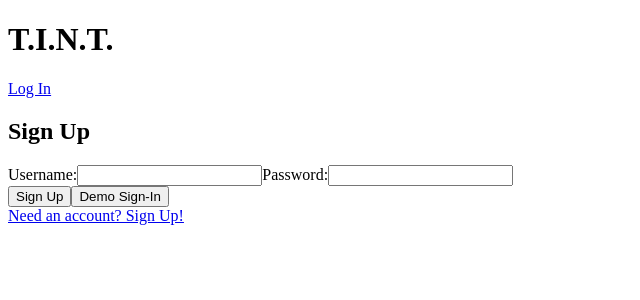
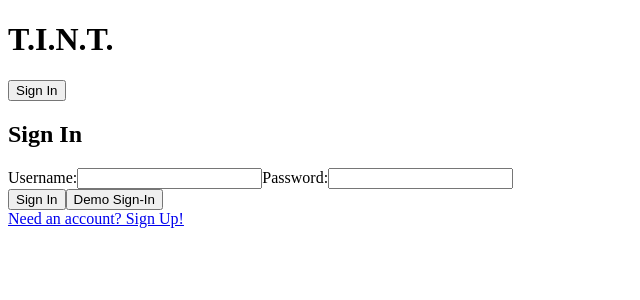
Before and after one commit to ACBullen/full_stack_tint, a React app: page /#/login in a window 1280 px wide. Before the commit this address led to /#/signup. Shown: the top 300 px of the page, without its empty margins (0-640 px from the left). Built offline with nearby package versions, Linux system fonts and the light colour scheme; the HTML template or start-up script is replaced by a standard one.

Commit message:
Add links to swap between sign up and sign in. Solve re-render issues by addingwithRouter to AuthRoute and SessionFormContainer

```diff
--- a/app/assets/stylesheets/static_pages.scss
+++ b/app/assets/stylesheets/static_pages.scss
@@ -35,25 +35,69 @@ body {
   padding: 5px;
   width: 400px;
   margin: 40px;
+  margin-top: 100px;
   border-radius: 5px;
 
 }
 
+
+
 #SessionForm input {
-  margin: 0 auto;
+  margin: 10px auto;
   display: block;
+  width: 160px;
 }
-#SessionForm h2 {
-  margin: 10 auto;
-  display: inline-block;
+
+#SessionForm lable {
+  margin: 10px auto;
+  font-size: 18px;
+}
+
+#SFHeader {
   width: 410px;
   border-bottom: 1px solid black;
+  display: flex;
+  justify-content: center;
+  margin-bottom: 40px;
+}
 
+#SFHeader h2 {
+  margin: 5 auto;
+  display: inline-block;
+
+}
+
+#SignIn-Up-demo-buttons{
+  display: flex;
+  justify-content: space-around;
+  width: 200px;
+  margin-bottom: 50px;
+}
+
+#SFFooter {
+  border-top: 1px solid black;
+  display: flex;
+  width: 410px;
+  justify-content: center;
+}
+#SFFooter a {
+  margin: 10px;
 }
 
 #NavBar {
   border-bottom: 1px solid white;
+  background-color: #0000b3;
   display: flex;
+  width: 100%;
   justify-content: space-between;
   font-family: fantasy;
+  position: fixed;
+  top: 0;
+  left: 0;
+  z-index: 999;
 }
+
+#NavBar div {
+  padding: 2px;
+  display: flex;
+}
--- a/frontend/App.jsx
+++ b/frontend/App.jsx
@@ -1,6 +1,6 @@
 import React from 'react';
 import { Provider } from 'react-redux';
-import { HashRouter } from 'react-router-dom';
+import { HashRouter, Route } from 'react-router-dom';
 
 import Main from './components/main';
 
@@ -10,7 +10,7 @@ return(
   <div>
     <Provider store={store}>
       <HashRouter>
-        <Main />
+        <Route path="/" component={Main} />
       </HashRouter>
     </Provider>
   </div>
--- a/frontend/components/main.jsx
+++ b/frontend/components/main.jsx
@@ -3,17 +3,13 @@ import { Route } from 'react-router-dom';
 import SessionFormContainer from './session_form_container';
 import NavContainer from './nav_container';
 import { AuthRoute } from '../util/auth_util';
-//Separate h1 into a nav bar component with the related info in later
-//refactoring.
+
 
 class Main extends React.Component {
   constructor(props){
     super(props);
-  }
+    this.state = {render: 0}
 
-  componentWillReceiveProps(newProps){
-    console.log(newProps);
-    this.forceUpdate()
   }
 
   render () {
@@ -23,8 +19,10 @@ class Main extends React.Component {
           <NavContainer />
         </header>
         <div id="MainBody">
-          <AuthRoute exact path= "/login" component={SessionFormContainer} />
-          <AuthRoute exact path= "/signup" component={SessionFormContainer} />
+          <switch>
+          <AuthRoute path= "/login" component={SessionFormContainer} />
+          <AuthRoute path= "/signup" component={SessionFormContainer} />
+          </switch>
         </div>
       </div>
     )
--- a/frontend/components/nav.jsx
+++ b/frontend/components/nav.jsx
@@ -18,10 +18,15 @@ class Nav extends React.Component {
       <div id="NavBar">
         <h1>T.I.N.T.</h1>
         <div>
-          { this.props.currentUser.username ? `${this.props.currentUser.username}` : '' }
+          { this.props.currentUser.username ?(
+            <div>
+        <img width="20px" height="20px" src={`${this.props.currentUser.profile_pic}`}/>
+            <h3>{`${this.props.currentUser.username}`}</h3>
+          </div>)
+          : '' }
           { this.props.currentUser.username ? (
             <button onClick={this.logMeOut}>Log Out</button>) :(
-              <Link to='/login'>Log In</Link>) }
+              <Link to='/login'><button type="button">Sign In</button></Link>) }
         </div>
       </div>
     )
--- a/frontend/components/session_form.jsx
+++ b/frontend/components/session_form.jsx
@@ -8,7 +8,7 @@ class SessionForm extends React.Component {
       username: '',
       password: ''
     }
-
+    console.log(props);
     this.handleUsernameInput = this.handleUsernameInput.bind(this);
     this.handlePasswordInput = this.handlePasswordInput.bind(this);
     this.handleSubmit = this.handleSubmit.bind(this);
@@ -17,7 +17,7 @@ class SessionForm extends React.Component {
 
   componentWillReceiveProps(newProps) {
     if(newProps.loggedIn){
-      this.props.history.push('/');
+      this.props.history.push('/home');
     }
   }
 
@@ -44,24 +44,28 @@ class SessionForm extends React.Component {
 
   render() {
     let type = this.props.formType;
+
     return (
       <div id='SessionForm'>
-        <h2>{((type === '/login') ? "Sign In" : "Sign Up")}</h2>
+        <div id="SFHeader">
+          <h2>{((type === '/login') ? "Sign In" : "Sign Up")}</h2>
+        </div>
         <lable> Username:
         <input type="text" value={this.state.username} onChange={this.handleUsernameInput}/>
         </lable>
         <lable>Password:
           <input type="password" value={this.state.password} onChange={this.handlePasswordInput}/>
         </lable>
-        <div id="SignIn/Up/demo buttons">
+        <div id="SignIn-Up-demo-buttons">
           <button onClick={this.handleSubmit} type='button'>{(type === '/login') ? `Sign In` : `Sign Up` }</button>
           <button onClick={this.handleDemo} type="button">Demo Sign-In</button>
         </div>
-        <div id="SF Footer">
-          { type === '/login' ? (<Link to="/signup">Already have an account? Sign In!</Link>) : (
-            <Link to='/login'>Need an account? Sign Up!</Link>) }
+        <div id="SFFooter">
+          { type === '/login' ? (<Link to='/signup'>Need an account? Sign Up!</Link>) : (
+            <Link to="/login">Already have an account? Sign In!</Link>
+          )}
         </div>
-    </div>
+      </div>
     )
   }
 }
--- a/frontend/components/session_form_container.js
+++ b/frontend/components/session_form_container.js
@@ -1,5 +1,6 @@
 import { connect } from 'react-redux';
 import { logIn, signUp } from '../actions/session_actions';
+import { withRouter } from 'react-router-dom';
 
 import SessionForm from './session_form'
 
@@ -16,4 +17,4 @@ const mapDispatchToProps = (dispatch, ownProps) => ({
   demoSignIn: () => (store.dispatch(logIn({username: 'Demo', password: 'password'})))
 });
 
-export default connect(mapStateToProps, mapDispatchToProps)(SessionForm);
+export default withRouter(connect(mapStateToProps, mapDispatchToProps)(SessionForm));
--- a/frontend/util/auth_util.jsx
+++ b/frontend/util/auth_util.jsx
@@ -1,5 +1,5 @@
-import { Route, Redirect } from 'react-router-dom';
-import React from 'react';
+import { Route, Redirect, withRouter } from 'react-router-dom';
+import React from 'react'
 import { connect } from 'react-redux';
 
 const Auth = ({component: Component, path, loggedIn}) => (
@@ -12,4 +12,4 @@ const mapStateToProps = (state) => ({
   loggedIn: Boolean(state.currentUser.username)
 });
 
-export const AuthRoute = connect(mapStateToProps, null)(Auth);
+export const AuthRoute = withRouter(connect(mapStateToProps, null)(Auth));
```
Also changed, not shown: 1 other file (tests, documents, lock files or other folders).
